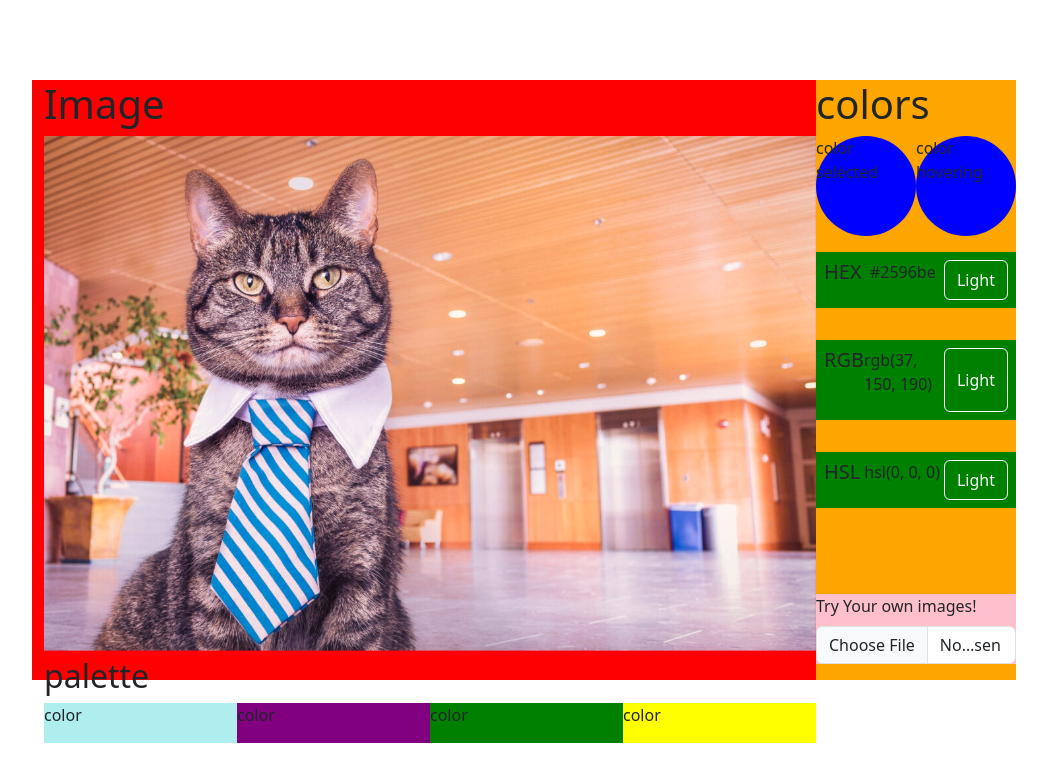
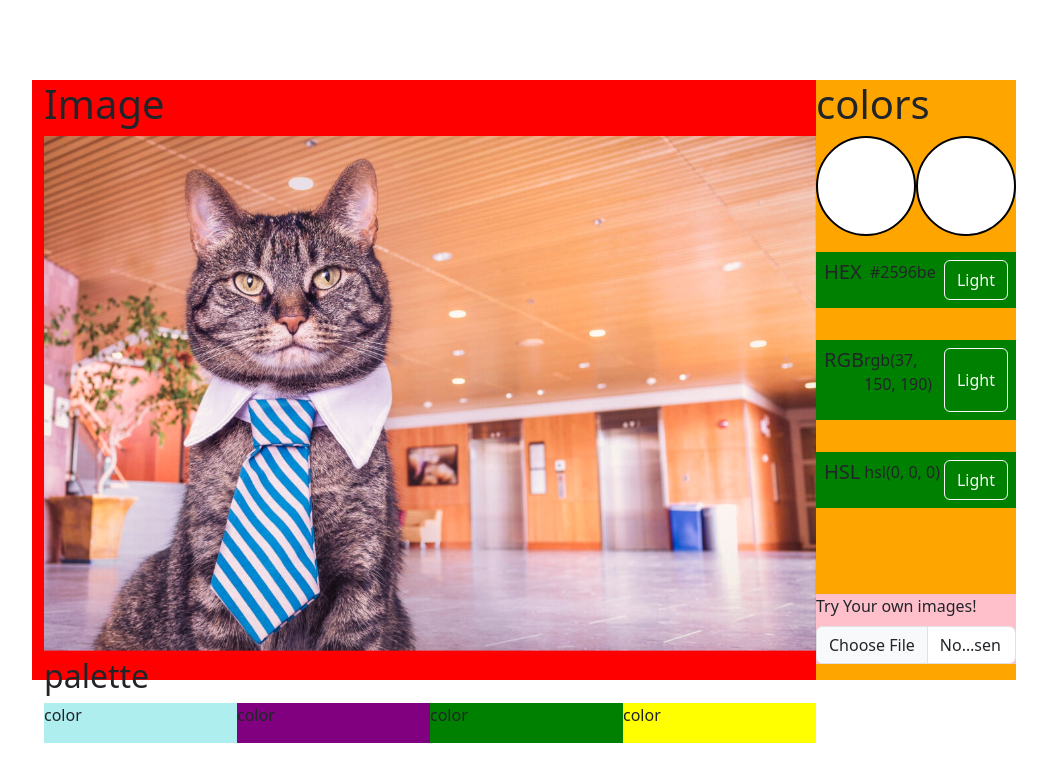
Before and after one commit to MOGARRR/ColorFinder, a React (Vite) app: page / in a window 1280 px wide. Shown: the top 782 px of the page, without its empty margins (48-1095 px from the left). Built offline with nearby package versions, Linux system fonts and the light colour scheme.

Commit message:
Refactor/Feat: Refactor App and ColorViewers to use state to display hover/selected colors

```diff
--- a/src/App.css
+++ b/src/App.css
@@ -8,13 +8,14 @@
 }
 
 .colorSwatch {
-  background-color: blue;
+  background-color: white;
   width: 100px;
   height: 100px;
   border-radius: 50%;
+  border: solid 2px black;
 }
 
-.colorBlobs{
+.colorBlobs {
   display: flex;
   justify-content: space-evenly;
 }
@@ -36,30 +37,28 @@
   background-color: pink;
 }
 
-.palette{
+.palette {
   background-color: grey;
   height: 5vh;
   display: flex;
-
 }
 
-
-#color1{
+#color1 {
   background-color: paleturquoise;
   flex: auto;
 }
 
-#color2{
+#color2 {
   background-color: purple;
   flex: auto;
 }
 
-#color3{
+#color3 {
   background-color: green;
   flex: auto;
 }
 
-#color4{
+#color4 {
   background-color: yellow;
   flex: auto;
 }
--- a/src/App.tsx
+++ b/src/App.tsx
@@ -4,9 +4,11 @@ import ImageFileDrop from "./components/ImageFileDrop";
 import ColorViewers from "./components/ColorViewers";
 import "bootstrap/dist/css/bootstrap.min.css";
 import "./App.css";
-import React, { useRef, useEffect } from "react";
+import React, { useRef, useEffect, useState } from "react";
 
 function App() {
+  const [hover, setHover] = useState<string>("");
+  const [selected, setSelected] = useState<string>("");
 
   const canvasRef = useRef<HTMLCanvasElement | null>(null);
   useEffect(() => {
@@ -37,9 +39,12 @@ function App() {
     const ctx = canvas.getContext("2d");
     if (!ctx) return;
 
-    const pixel = ctx.getImageData(x, y, 1, 1).data;
-    const [r, g, b, a] = pixel;
-    console.log(`(${x}, ${y}) = (${r}, ${g}, ${b}, ${a})`);
+    const pixel = ctx.getImageData(x, y, 1, 1);
+    const data = pixel.data;
+    const rgbColor = `rgb(${data[0]} ${data[1]} ${data[2]} / ${data[3] / 255})`;
+    setHover(rgbColor);
+    if (e.type === "click") setSelected(rgbColor);
+    return rgbColor;
   };
 
   return (
@@ -54,13 +59,14 @@ function App() {
               width={300}
               height={300}
               onMouseMove={handleMouse}
+              onClick={handleMouse}
             ></canvas>
           </div>
           <Palette />
         </section>
         <section className="colorSection">
           <h1>colors</h1>
-          <ColorViewers />
+          <ColorViewers hoverColor={hover} selectedColor={selected} />
           <ColorRangeTypes />
           <ImageFileDrop />
         </section>
--- a/src/components/ColorViewers.tsx
+++ b/src/components/ColorViewers.tsx
@@ -1,12 +1,25 @@
-import React from 'react'
+import React from "react";
 
-const ColorViewers = () => {
+interface ColorViewersProps {
+  hoverColor: string;
+  selectedColor: string;
+}
+const ColorViewers: React.FC<ColorViewersProps> = ({
+  hoverColor,
+  selectedColor,
+}) => {
   return (
     <div className="colorBlobs">
-            <div className="colorSwatch">color selected</div>
-            <div className="colorSwatch">color hovering</div>
-          </div>
-  )
-}
+      <div
+        className="colorSwatch"
+        style={{ backgroundColor: hoverColor }}
+      ></div>
+      <div
+        className="colorSwatch"
+        style={{ backgroundColor: selectedColor }}
+      ></div>
+    </div>
+  );
+};
 
-export default ColorViewers
+export default ColorViewers;
```
